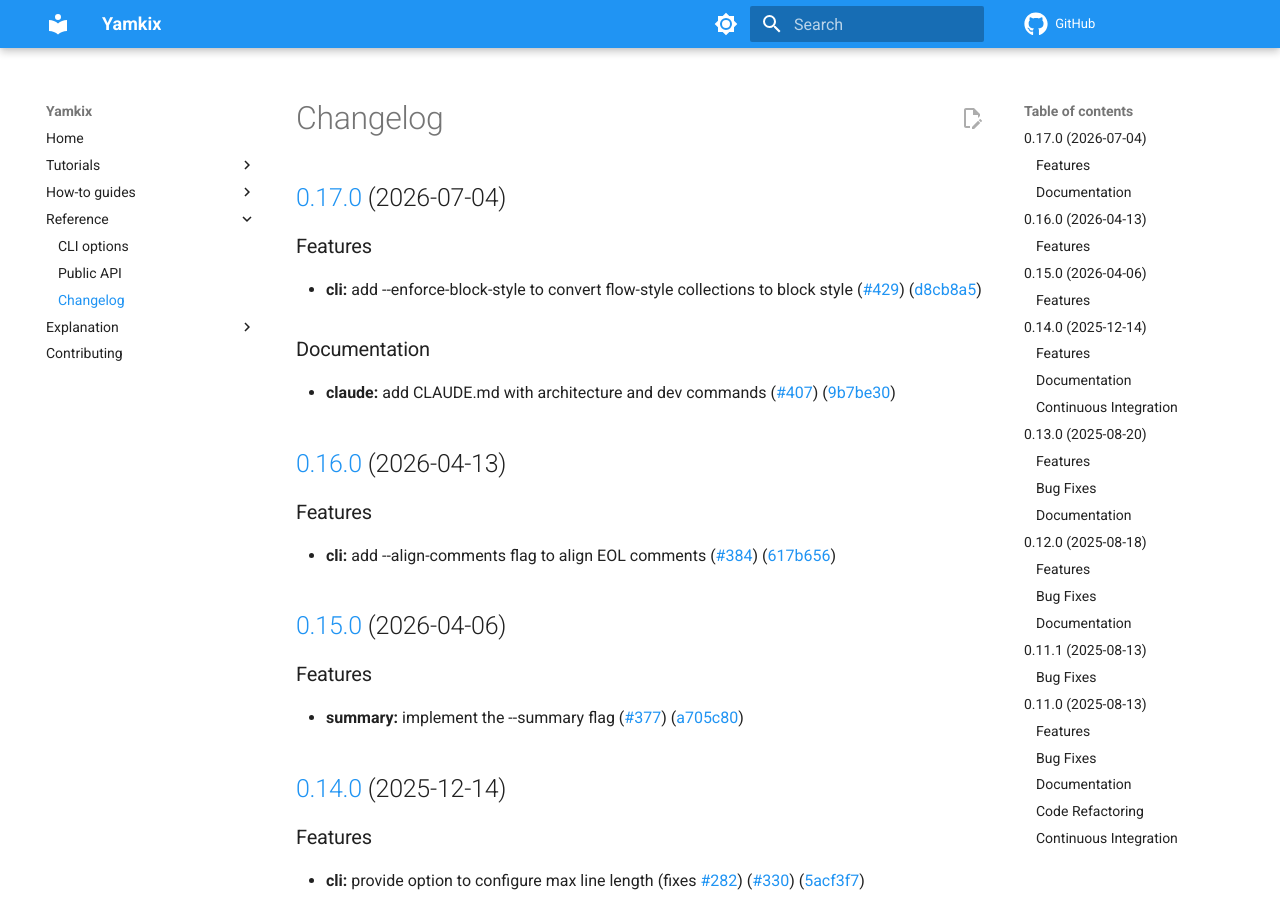
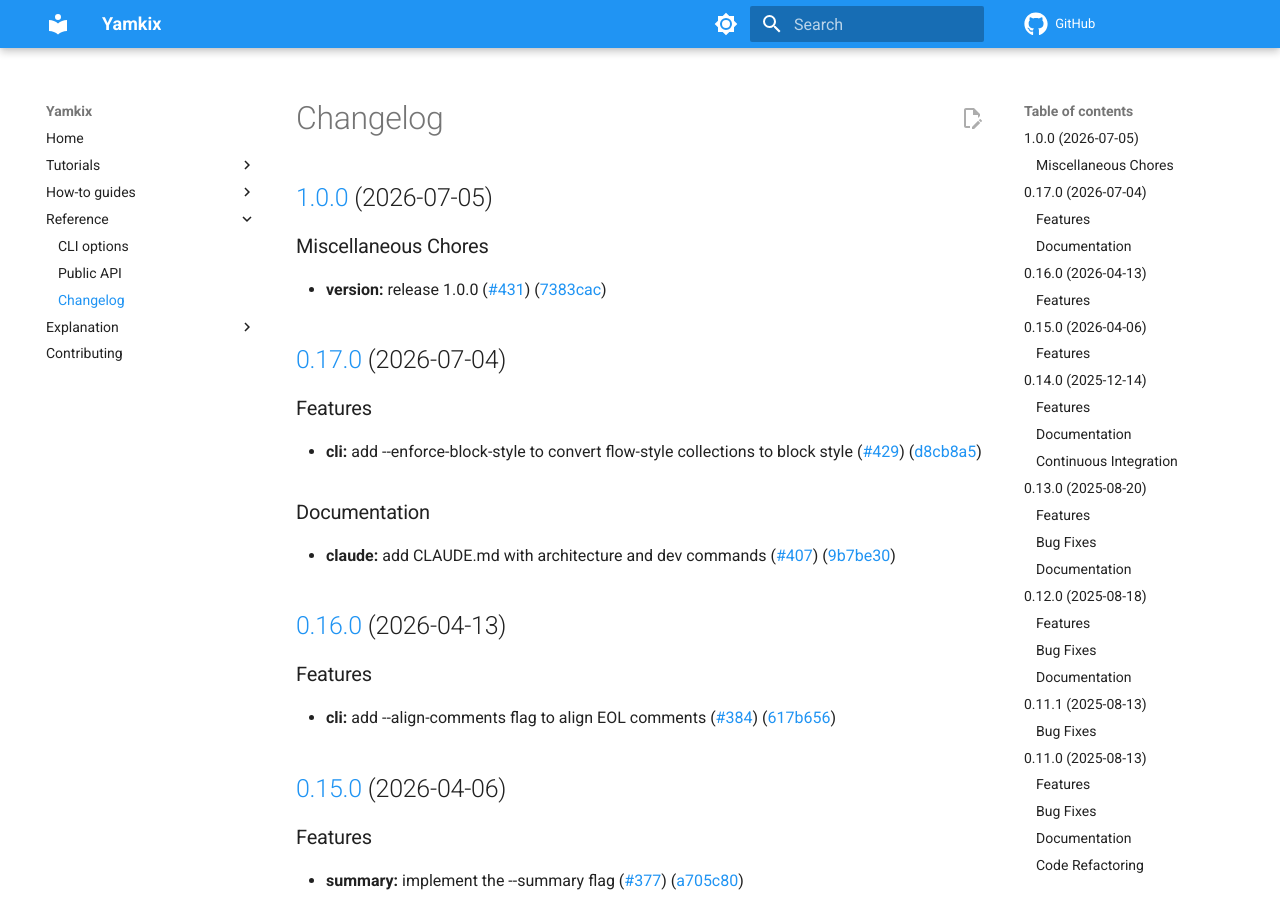
Before and after one commit to looztra/yamkix, an MkDocs documentation site: the page built from docs/changelog.md, in a window 1280 px wide and 900 px high. Built offline with MkDocs 1.6.1 and Material for MkDocs 9.7.7, drawn with Linux system fonts in a browser that asks for light colours; comment, search, counter and statistics services are not loaded.

Commit message:
chore(main): release 1.0.0 (#433)
:robot: I have created a release *beep* *boop*
---


## [1.0.0](https://github.com/looztra/yamkix/compare/v0.17.0...v1.0.0)
(2026-07-05)


### Miscellaneous Chores

* **version:** release 1.0.0
([#431](https://github.com/looztra/yamkix/issues/431))
([7383cac](https://github.com/looztra/yamkix/commit/7383cace75c46598ba023b7b95d5cab5a45abe2a))

---
This PR was generated with [Release
Please](https://github.com/googleapis/release-please). See
[documentation](https://github.com/googleapis/release-please#release-please).

```diff
--- a/docs/changelog.md
+++ b/docs/changelog.md
@@ -1,4 +1,11 @@
 # Changelog
+
+## [1.0.0](https://github.com/looztra/yamkix/compare/v0.17.0...v1.0.0) (2026-07-05)
+
+
+### Miscellaneous Chores
+
+* **version:** release 1.0.0 ([#431](https://github.com/looztra/yamkix/issues/431)) ([7383cac](https://github.com/looztra/yamkix/commit/7383cace75c46598ba023b7b95d5cab5a45abe2a))
 
 ## [0.17.0](https://github.com/looztra/yamkix/compare/v0.16.0...v0.17.0) (2026-07-04)
 
```
Also changed, not shown: .release-please-manifest.json.
